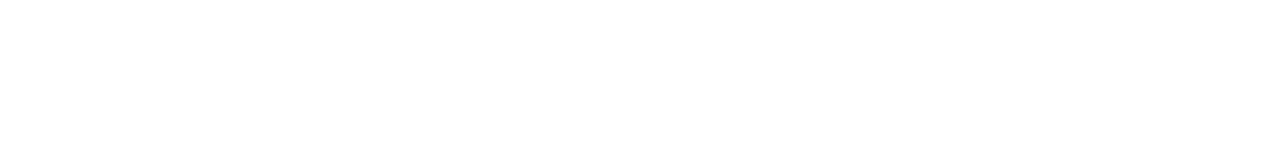
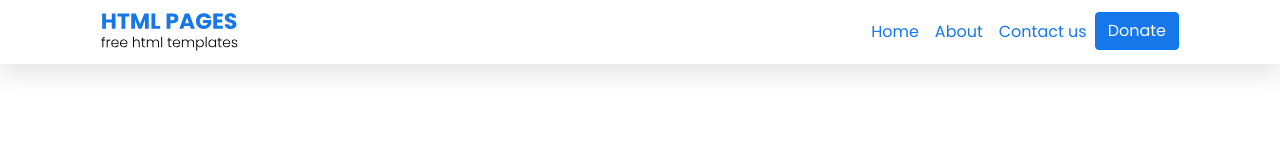
Before and after one commit to ajaygorecha/htmlpages, a plain HTML site: page index.html in a window 1280 px wide. Drawn offline with nearby package versions, Linux system fonts and the light colour scheme.

Commit message:
header added

```diff
--- /dev/null
+++ b/css/style.sass
@@ -0,0 +1,59 @@
+// Project name: HTML Pages | Free HTML templates
+
+//Variables
+$font: 'Poppins', sans-serif
+$black: #333333
+$white: #ffffff
+$grey: #F1F3F6
+$primaryColor: #1577EA
+$darkGrey: #7B7B7B
+
+*,*,*:after,*:before
+    margin: 0
+    padding: 0
+    position: relative
+    box-sizing: border-box
+    outline: none
+    &:focus
+        outline: none !important
+        box-shadow: none !important
+
+html,body
+    font-family: $font
+    font-weight: 400
+    scroll-behavior: smooth
+    color: $black
+
+h1,h2,h3,h4,h5,h6
+    font-weight: 700
+
+div,header,nav,footer,section,aside,article
+    display: block
+
+p,span,li
+    color: $darkGrey
+
+a
+    color: $primaryColor
+    text-decoration: none
+    &:hover
+        text-decoration: none
+        color: $black
+
+ul
+    margin: 0
+    padding: 0
+    li
+        list-style-type: none
+
+img
+    width: 100%
+
+
+/* Main CSS */
+.btn.btn-primary
+    background-color: $primaryColor
+
+header
+    box-shadow: 0px 12px 24px rgba(0, 0, 0, 0.1)
+    background-color: $white
--- a/index.html
+++ b/index.html
@@ -5,8 +5,57 @@
     <meta http-equiv="X-UA-Compatible" content="IE=edge">
     <meta name="viewport" content="width=device-width, initial-scale=1.0">
     <title>HTMl Pages | Free HTML template</title>
+
+    <!-- Remix Icon -->
+    <link href="https://cdn.jsdelivr.net/npm/remixicon@2.5.0/fonts/remixicon.css" rel="stylesheet">
+
+    <!-- Poppins Fonts -->
+    <link rel="preconnect" href="https://fonts.googleapis.com">
+    <link rel="preconnect" href="https://fonts.gstatic.com" crossorigin>
+    <link href="https://fonts.googleapis.com/css2?family=Poppins:wght@300;400;600;700&display=swap" rel="stylesheet">
+
+    <!-- Bootrsap CSS -->
+    <link rel="stylesheet" href="css/bootstrap.min.css">
+
+    <!-- Local CSS-->
+    <link rel="stylesheet" href="css/style.css">
 </head>
 <body>
 
+    <header>
+        <div class="container">
+            <nav class="navbar navbar-expand-lg">
+                <a class="navbar-brand" href="#">
+                    <img src="images/logo/logo.svg" alt="">
+                </a>
+                <button class="navbar-toggler" type="button" data-toggle="collapse" data-target="#topnav"><span class="navbar-toggler-icon"></span></button>
+                <div class="collapse navbar-collapse" id="topnav">
+                    <ul class="navbar-nav ml-auto">
+                        <li class="nav-item">
+                            <a class="nav-link" href="index.html">Home</a>
+                        </li>
+                        <li class="nav-item">
+                            <a class="nav-link" href="about.html">About</a>
+                        </li>
+                        <li class="nav-item">
+                            <a class="nav-link" href="contact.html">Contact us</a>
+                        </li>
+                        <li class="nav-item">
+                            <a class="btn btn-primary" href="index.html">Donate</a>
+                        </li>
+                    </ul>
+                </div>
+            </nav>
+        </div>
+    </header>
+
+    <main>
+        <section class="template-wrapper"></section>
+    </main>
+
+    <footer>
+        <div class="container"></div>
+    </footer>
+
 </body>
 </html>
```
Also changed, not shown: css/bootstrap.min.css (added), css/style.css (added), images/logo/logo.svg (added), js/script.js (added), 1 other file.
